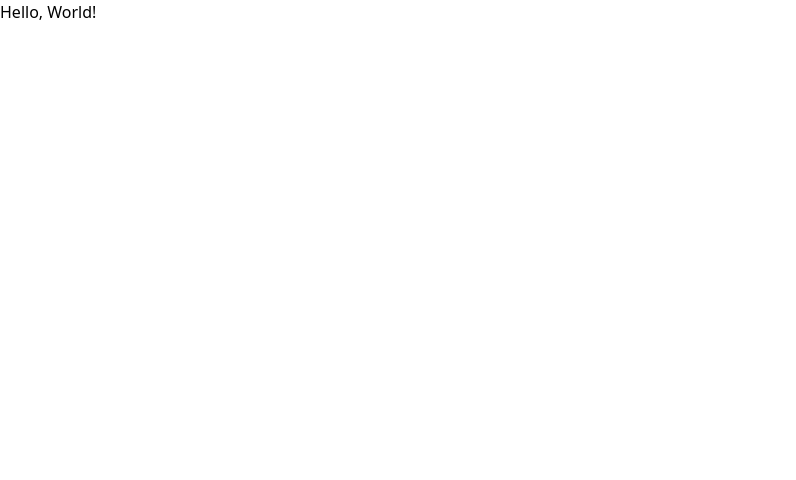
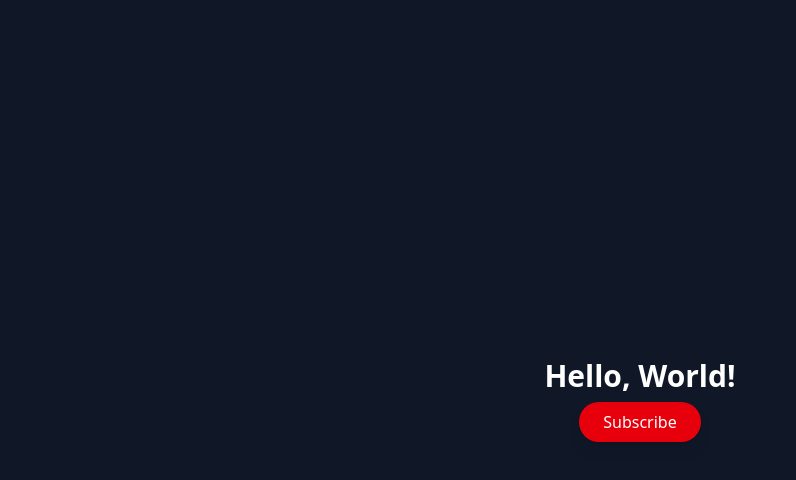
Before and after one commit to the-common-coder/tailwind-vs-code, a website built with Vite: page index.html in a window 1280 px wide. Shown: the whole page, without its empty margins (0-796 px from the left). Built offline with nearby package versions, Linux system fonts and the light colour scheme.

Commit message:
final commit

```diff
--- a/index.html
+++ b/index.html
@@ -8,9 +8,11 @@
   <title>Vite App</title>
 </head>
 
-<body>
-  <div>
-    <h1>Hello, World!</h1>
+<body class="h-screen flex items-center justify-center bg-gray-900">
+  <div class="text-center">
+    <h1 class="text-white font-bold text-3xl mb-2">Hello, World!</h1>
+    <button
+      class="bg-red-600 text-white py-2 px-6 rounded-full shadow-lg hover:bg-red-700 transition duration-300 cursor-pointer">Subscribe</button>
   </div>
   <script type="module" src="/src/main.js"></script>
 </body>
```
